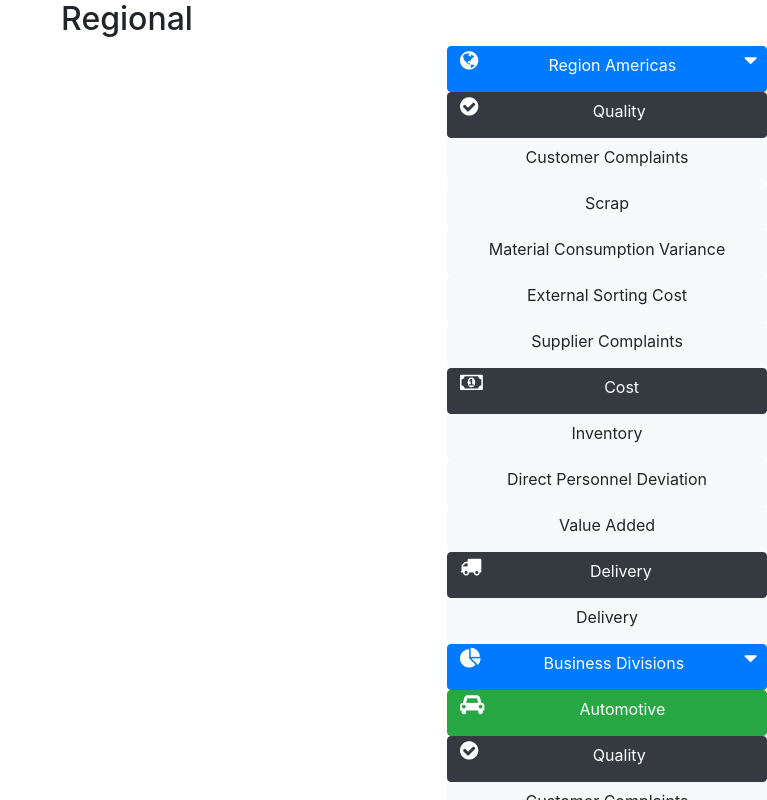
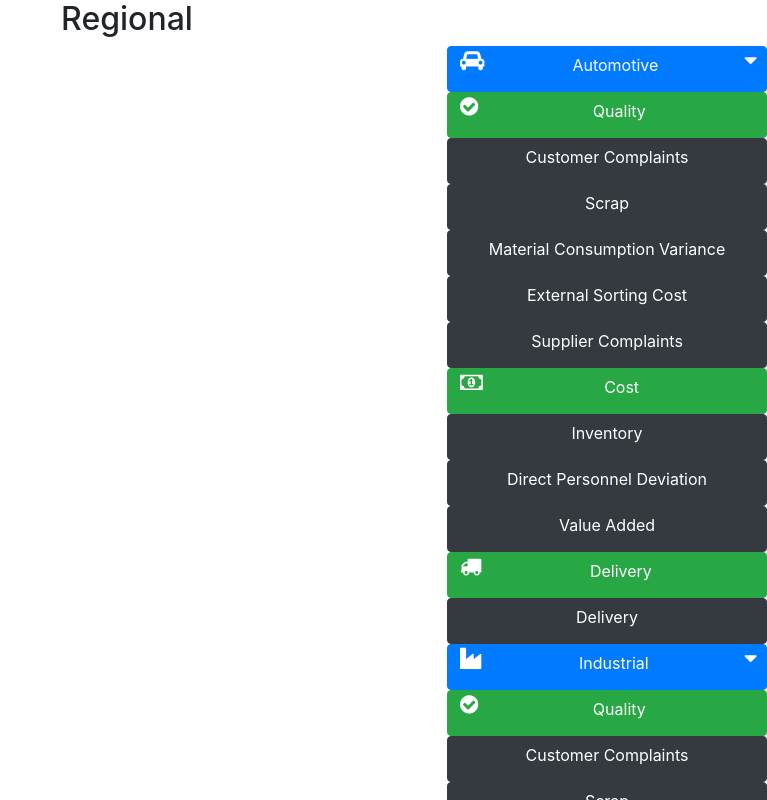
Before and after one commit to LupenWonse/SDB, an Angular app in the folder SDB/: page / in a window 1280 px wide. Shown: the whole page, without its empty margins (513-1280 px from the left). Built offline with nearby package versions, Linux system fonts and the light colour scheme; what @agm/core, @agm/js-marker-clusterer would draw is missing.

Commit message:
Store data in external json files

```diff
--- a/SDB/src/app/app.component.ts
+++ b/SDB/src/app/app.component.ts
@@ -1,6 +1,7 @@
 import { Component, OnInit } from '@angular/core';
 import { MenuItem } from './menuItem';
 import { MouseEvent } from '@agm/core';
+import { HttpClient } from '@angular/common/http';
 import { ClusterManager } from '@agm/js-marker-clusterer';
 import { ImageLoaderService } from './image-loader.service';
 import { menuItems } from './menuItemsData';
@@ -33,16 +34,15 @@ export class AppComponent implements OnInit {
 
 
 
-    constructor(private imageLoaderService: ImageLoaderService) { }
+    constructor(private imageLoaderService: ImageLoaderService,private http: HttpClient ) { }
 
-    private menuItems : MenuItem[];
-    private markers : marker[] ;
+    menuItems : any;
+    markers : any;
 
  ngOnInit() {
       this.imageLoaderService.getImage().subscribe(next => this.displayedImage = next[0]);
-     this.menuItems = menuItems;
-     this.markers = locations;
-
+      this.http.get('./assets/menuItems.json').subscribe(data => this.menuItems = data );
+     this.http.get('./assets/mapLocations.json').subscribe(data => this.markers = data );
   }
 
   clickedMarker(label: string, index: number) {
@@ -146,4 +146,6 @@ export class AppComponent implements OnInit {
               stylers: [{color: '#17263c'}]
             }
           ]
+
+
 }
--- a/SDB/src/app/app.module.ts
+++ b/SDB/src/app/app.module.ts
@@ -3,6 +3,8 @@ import { NgModule } from '@angular/core';
 import { FormsModule } from '@angular/forms';
 import { NgbModule } from '@ng-bootstrap/ng-bootstrap';
 import { NgImageAppear } from 'ng-image-appear';
+
+import { HttpClientModule } from '@angular/common/http';
 
 import { AgmCoreModule} from '@agm/core';
 import { AgmJsMarkerClustererModule } from '@agm/js-marker-clusterer';
@@ -23,6 +25,7 @@ import { ImageViewerComponent } from './image-viewer/image-viewer.component';
     BrowserModule,
     NgbModule.forRoot(),
     FormsModule,
+      HttpClientModule,
       AgmCoreModule.forRoot(),
       AgmJsMarkerClustererModule,
   ],
--- /dev/null
+++ b/SDB/src/assets/mapLocations.json
@@ -0,0 +1,20 @@
+[
+  {
+    "label": "Fort Mill",
+    "lng": -80.9267,
+    "lat": 35.095,
+    "draggable": false
+  },
+  {
+    "lat": 32.686114,
+    "lng": -79.897184,
+    "label": "Cheraw",
+    "draggable": false
+  },
+  {
+    "lat": 20.787378,
+    "lng": -101.337117,
+    "label": "Irapuato",
+    "draggable": false
+  }
+]
--- /dev/null
+++ b/SDB/src/assets/menuItems.json
@@ -0,0 +1,258 @@
+[
+  {
+    "id": 1,
+    "level": 0,
+    "label": "Automotive",
+    "icon": "fa-car",
+    "charts": [],
+    "children": [
+      {
+        "id": 2,
+        "icon": "fa-check-circle",
+        "level": 1,
+        "label": "Quality",
+        "charts": [],
+        "children": [
+          {
+            "id": 2,
+            "icon": "",
+            "level": 2,
+            "label": "Customer Complaints",
+            "charts": [
+              "1_Chart 1.jpg",
+              "2_Chart 2.jpg"
+            ],
+            "children": []
+          },
+          {
+            "id": 2,
+            "icon": "",
+            "level": 2,
+            "label": "Scrap",
+            "charts": [
+              "3_Chart 1.jpg",
+              "4_Chart 3.jpg"
+            ],
+            "children": []
+          },
+          {
+            "id": 2,
+            "icon": "",
+            "level": 2,
+            "label": "Material Consumption Variance",
+            "charts": [
+              "8_Chart 6.jpg",
+              "7_Chart 2.jpg"
+            ],
+            "children": []
+          },
+          {
+            "id": 2,
+            "icon": "",
+            "level": 2,
+            "label": "External Sorting Cost",
+            "charts": [],
+            "children": []
+          },
+          {
+            "id": 2,
+            "icon": "",
+            "level": 2,
+            "label": "Supplier Complaints",
+            "charts": [],
+            "children": []
+          }
+        ]
+      },
+      {
+        "id": 3,
+        "icon": "fa-money",
+        "level": 1,
+        "label": "Cost",
+        "charts": [],
+        "children": [
+          {
+            "id": 2,
+            "icon": "",
+            "level": 2,
+            "label": "Inventory",
+            "charts": [
+              "5_Chart 1.jpg",
+              "6_Chart 2.jpg"
+            ],
+            "children": []
+          },
+          {
+            "id": 4,
+            "icon": "",
+            "level": 2,
+            "label": "Direct Personnel Deviation",
+            "charts": [
+              "9_Chart 1.jpg"
+            ],
+            "children": []
+          },
+          {
+            "id": 4,
+            "icon": "",
+            "level": 2,
+            "label": "Value Added",
+            "charts": [
+              "12_Chart 3.jpg",
+              "13_Chart 4.jpg"
+            ],
+            "children": []
+          }
+        ]
+      },
+      {
+        "id": 3,
+        "icon": "fa-truck",
+        "level": 1,
+        "label": "Delivery",
+        "charts": [],
+        "children": [
+          {
+            "id": 4,
+            "icon": "",
+            "level": 2,
+            "label": "Delivery",
+            "charts": [
+              "10_Chart 4.jpg",
+              "11_Chart 5.jpg"
+            ],
+            "children": []
+          }
+        ]
+      }
+    ]
+  },
+  {
+    "id": 1,
+    "level": 0,
+    "label": "Industrial",
+    "icon": "fa-industry",
+    "charts": [],
+    "children": [
+      {
+        "id": 2,
+        "icon": "fa-check-circle",
+        "level": 1,
+        "label": "Quality",
+        "charts": [],
+        "children": [
+          {
+            "id": 2,
+            "icon": "",
+            "level": 2,
+            "label": "Customer Complaints",
+            "charts": [
+              "1_Chart1.jpg",
+              "2_Chart 2.jpg"
+            ],
+            "children": []
+          },
+          {
+            "id": 2,
+            "icon": "",
+            "level": 2,
+            "label": "Scrap",
+            "charts": [
+              "3_Chart 1.jpg",
+              "4_Chart 3.jpg"
+            ],
+            "children": []
+          },
+          {
+            "id": 2,
+            "icon": "",
+            "level": 2,
+            "label": "Material Consumption Variance",
+            "charts": [
+              "8_Chart 6.jpg",
+              "7_Chart 2.jpg"
+            ],
+            "children": []
+          },
+          {
+            "id": 2,
+            "icon": "",
+            "level": 2,
+            "label": "External Sorting Cost",
+            "charts": [],
+            "children": []
+          },
+          {
+            "id": 2,
+            "icon": "",
+            "level": 2,
+            "label": "Supplier Complaints",
+            "charts": [],
+            "children": []
+          }
+        ]
+      },
+      {
+        "id": 3,
+        "icon": "fa-money",
+        "level": 1,
+        "label": "Cost",
+        "charts": [],
+        "children": [
+          {
+            "id": 2,
+            "icon": "",
+            "level": 2,
+            "label": "Inventory",
+            "charts": [
+              "5_Chart 1.jpg",
+              "6_Chart 2.jpg"
+            ],
+            "children": []
+          },
+          {
+            "id": 4,
+            "icon": "",
+            "level": 2,
+            "label": "Direct Personnel Deviation",
+            "charts": [
+              "9_Chart 1.jpg"
+            ],
+            "children": []
+          },
+          {
+            "id": 4,
+            "icon": "",
+            "level": 2,
+            "label": "Value Added",
+            "charts": [
+              "12_Chart 3.jpg",
+              "13_Chart 4.jpg"
+            ],
+            "children": []
+          }
+        ]
+      },
+      {
+        "id": 3,
+        "icon": "fa-truck",
+        "level": 1,
+        "label": "Delivery",
+        "charts": [],
+        "children": [
+          {
+            "id": 4,
+            "icon": "",
+            "level": 2,
+            "label": "Delivery",
+            "charts": [
+              "10_Chart 4.jpg",
+              "11_Chart 5.jpg"
+            ],
+            "children": []
+          }
+        ]
+      }
+    ]
+  }
+]
```
